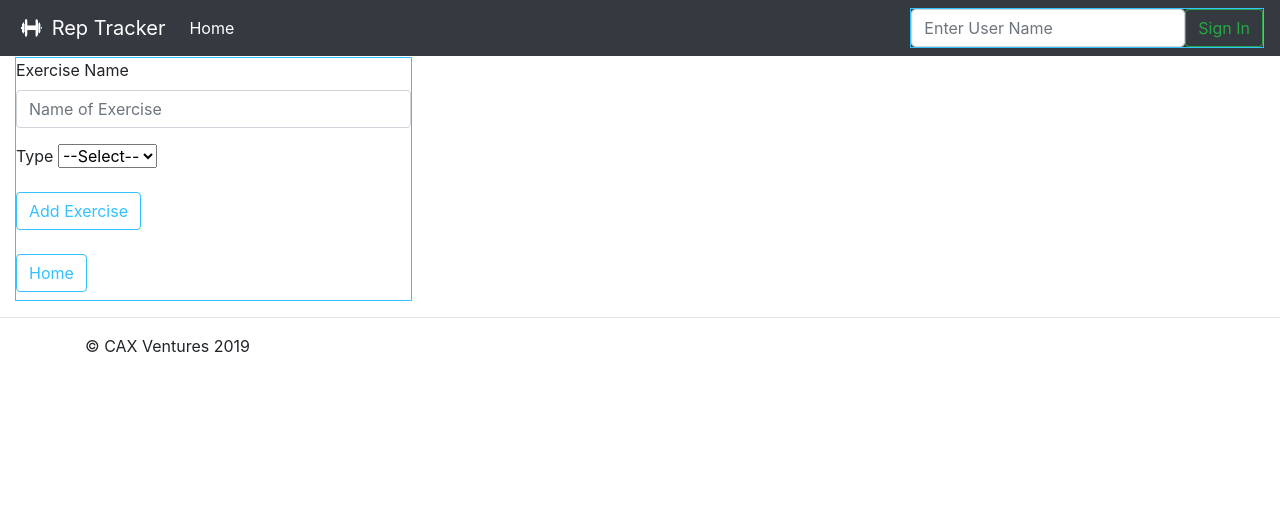
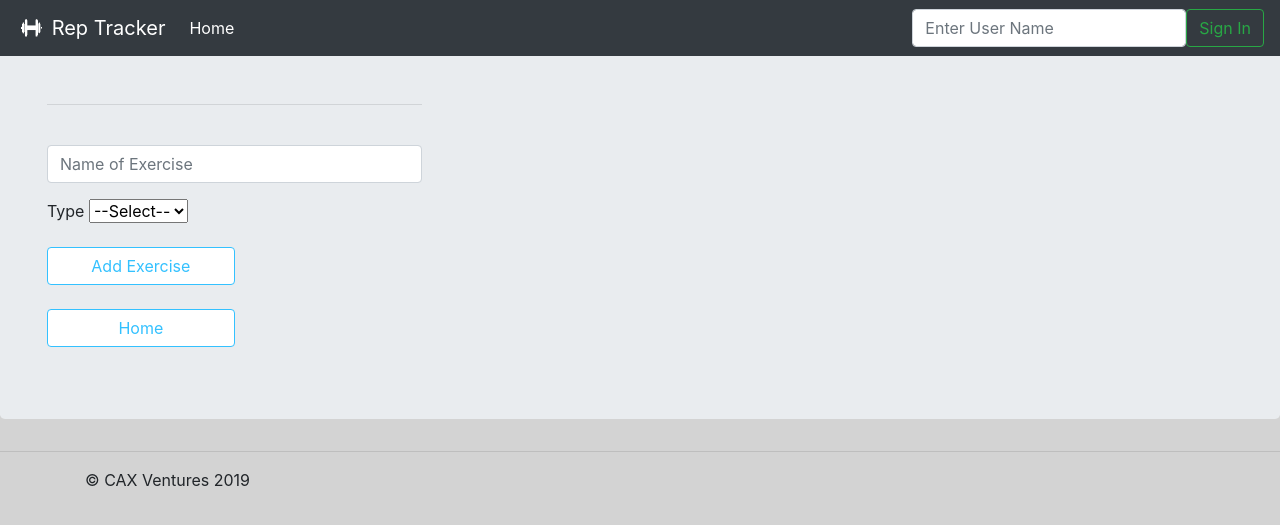
Before and after one commit to charlieaxle/rep_tracker, a Django app: page /workouts/add_exercise in a window 1280 px wide. Shown: the top 525 px of the page. Run offline with Django 3.2, Linux system fonts and the light colour scheme; data that the repository does not hold is empty; some libraries are stand-ins or nearby versions.

Commit message:
Added some styling to addExercise page

```diff
--- a/workouts/static/workouts/web/css/addExercise.css
+++ b/workouts/static/workouts/web/css/addExercise.css
@@ -10,10 +10,17 @@
 	background-color: white !important;
 }
 
-form {
+#mainform {
 
-    border: 1px solid #33C1FF;
+    border: 3px solid #33C1FF;
+	text-align:center;
+	padding: 10px;
+	 background-color: grey;
+	 color: white;
+
 }
+
+
 
 #signOutButton  {
 	border-color: #33C1FF;
@@ -23,12 +30,33 @@ form {
 
 #signOutButton:hover {
     color: #33C1FF;
-    background-color: #337AB7 !important;
-    border-color: #2E6DA4 !important;
+    background-color: #33C1FF !important;
+    border-color: #33C1FF !important;
 }
 
 #signOutButton:focus {
     color: #33C1FF;
-    border-color: #2E6DA4 !important;
+    border-color: #33C1FF !important;
     box-shadow: none;
 }
+
+
+.formButton {
+	 width: 50%;
+	text-align: center;
+
+}
+
+body {
+	background-color: lightgrey	;
+}
+
+.main {
+
+	background-color: #33C1FF !important;
+	margin-bottom: 0px;
+}
+
+jumbotron {
+	background-color: lightblue	;
+}
--- a/workouts/static/workouts/web/css/home.css
+++ b/workouts/static/workouts/web/css/home.css
@@ -27,3 +27,9 @@
 	background-color: white !important;
 
 }
+
+
+body {
+ background-color: #e9ecef !important;
+
+}
--- a/workouts/templates/workouts/addExercise.html
+++ b/workouts/templates/workouts/addExercise.html
@@ -17,13 +17,14 @@
 {% include "workouts/navbar.html" %}	    <main role="main">
 
       <!-- Main jumbotron for a primary marketing message or call to action -->
+<div class="jumbotron">
  <container>
  <div class="col-md-4 col-md-offset-4">
- <p>Add an Exercise</p>
+<br>
  <hr>
-<form>
+<form id='mainForm'>
       <div class="form-group">
-    <label for="weight">Exercise Name</label>
+    <label for="weight"></label>
     <input type="text" class="form-control" id="exerciseName" placeholder="Name of Exercise">
   </div>
   <div id="validationMessage">
@@ -39,13 +40,13 @@
 </select>
   </div>
 
-  <button type="button" id="addExButton" class="btn btn-primary" onclick="addExercise()">Add Exercise</button>
+  <button type="button" id="addExButton" class="btn btn-primary formButton" onclick="addExercise()">Add Exercise</button>
   <br><br>
-<a href="/workouts/home"> <button type="button" class="btn btn-primary mb-2" id="homeButton">Home</button></a>
+<a href="/workouts/home"> <button type="button" class="btn btn-primary mb-2 formButton" id="homeButton">Home</button></a>
 </form>
  </div>
  </container>
-
+</div>
 
  <hr>
       <!-- /container -->
```
Also changed, not shown: workouts/templates/workouts/home.html (+2 -5 lines).
